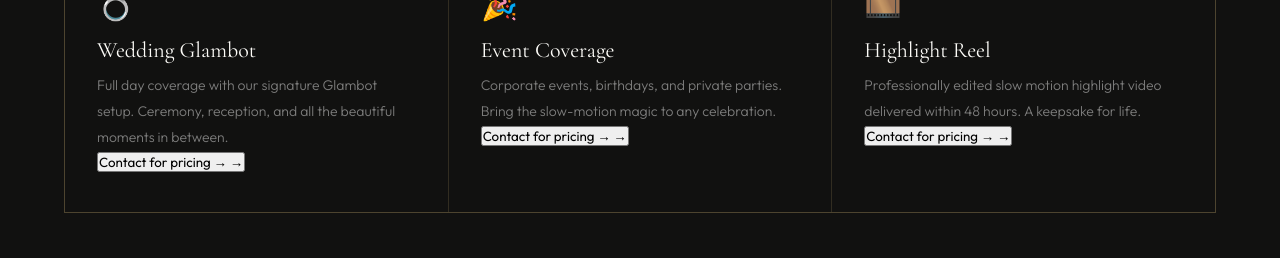
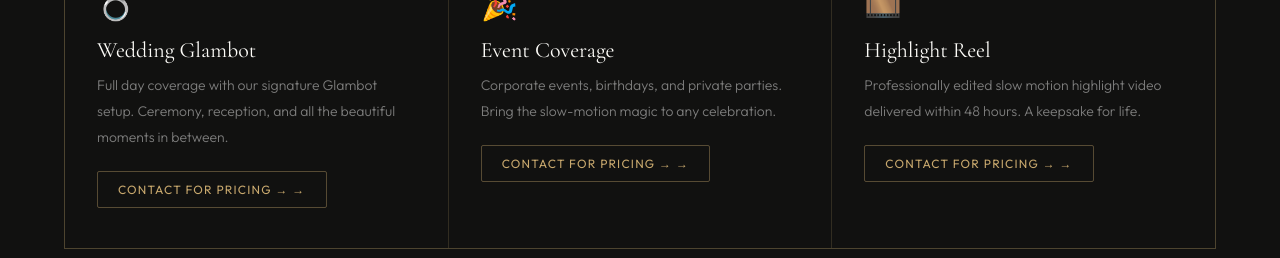
Before and after one commit to tonce22/glambot-frontend, a React (Vite) app: page / in a window 1280 px wide. Shown: the part 2720-2978 px from the top of the page. Built offline with nearby package versions, Linux system fonts and the light colour scheme; no server answers.

Commit message:
Add styles for srvPriceBtn and its hover state
Added styles for the service price button including hover effects.

```diff
--- a/src/pages/LandingPage.module.css
+++ b/src/pages/LandingPage.module.css
@@ -269,3 +269,22 @@
   .galDynItem { aspect-ratio:16/9; }
   .galDynSpan { grid-row:span 1; }
 }
+.srvPriceBtn {
+  margin-top: 20px;
+  padding: 10px 20px;
+  background: none;
+  border: 1px solid var(--border2);
+  border-radius: 2px;
+  color: var(--gold);
+  font-size: 12px;
+  letter-spacing: 0.1em;
+  text-transform: uppercase;
+  cursor: pointer;
+  transition: all 0.2s;
+  font-family: inherit;
+  display: inline-block;
+}
+.srvPriceBtn:hover {
+  background: var(--gold);
+  color: var(--black);
+}
```
